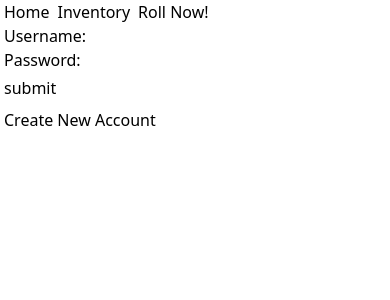
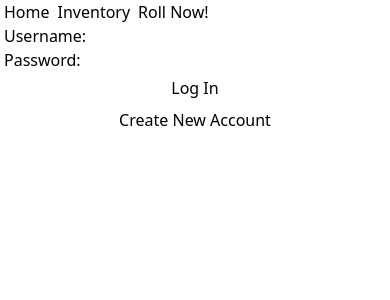
Before and after one commit to susheepls/GachaGear-WIP, a React (Vite) app in the folder frontend/: page /login in a window 390 px wide. Shown: the top 300 px of the page. Built offline with nearby package versions, Linux system fonts and the light colour scheme.

Commit message:
styling: add some more mobile css changes; make some buttons centered
I also made it so if the username is already taken, the message is set to username taken so users will know.

```diff
--- a/frontend/src/components/CreateNewAccForm.tsx
+++ b/frontend/src/components/CreateNewAccForm.tsx
@@ -35,17 +35,21 @@ const CreateNewAccForm: React.FC<Props> = (props) => {
     return (
         <div>
             <form onSubmit={handleSubmit}>
-                <label>
+                <div>
+                    <label className='p-1'>
                         Username:
                         <input name='username' type='text' value={formData.username} onChange={handleChange} required/>
                     </label>
-                <br/>
-                <label>
+                </div>
+                <div>
+                    <label className='p-1'>
                         Password:
                         <input name='password' type='password' value={formData.password} onChange={handleChange} required/>
                     </label>
-                <br/>
-                <button type='submit'>submit</button>
+                </div>
+                <div className='text-center'>
+                    <button type='submit'>Create Account!</button>
+                </div>
             </form>
         </div>
     )
--- a/frontend/src/components/LoginForm.tsx
+++ b/frontend/src/components/LoginForm.tsx
@@ -39,17 +39,21 @@ const LoginForm: React.FC<Props> = (props) => {
     return (
         <div>
             <form onSubmit={handleSubmit}>
+                <div>
                     <label className='p-1'>
                         Username:
                         <input name='username' type='text' value={formData.username} onChange={handleChange} required/>
                     </label>
-                <br/>
+                </div>
+                <div>
                     <label className='p-1'>
                         Password:
                         <input name='password' type='password' value={formData.password} onChange={handleChange} required/>
                     </label>
-                <br/>
-                <button className='p-1' type='submit'>submit</button>
+                </div>
+                <div className='text-center'>
+                    <button className='p-1' type='submit'>Log In</button>
+                </div>
             </form>
         </div>
     )
--- a/frontend/src/pages/GachaRoll.tsx
+++ b/frontend/src/pages/GachaRoll.tsx
@@ -14,7 +14,7 @@ const GachaRoll = () => {
   }
 
   return (
-    <div>
+    <div className='flex-col'>
       {!newItem ? (
         <div>
             <div>
--- a/frontend/src/pages/Home.tsx
+++ b/frontend/src/pages/Home.tsx
@@ -44,11 +44,11 @@ const Home = () => {
     return (
         <div>
             {!token ? (
-                <>
-                    <div className='p-1'>
+                <div className='flex'>
+                    <div className='p-1 m-auto'>
                         <button onClick={() => toLoginPage()}>Click Here to Login!</button>
                     </div>
-                </>
+                </div>
             ) : (
                 <>
                     <div>
--- a/frontend/src/pages/Login.tsx
+++ b/frontend/src/pages/Login.tsx
@@ -17,6 +17,12 @@ const Login = () => {
     }
   }, [loginMessage]);
 
+  useEffect(() => {
+    if(loginMessage === 'Internal Server Error'){
+      setLoginMessage('Username already taken')
+    }
+  }, [loginMessage]);
+
   return (
     <>
       { !isCreatingAcc ? (
@@ -25,10 +31,10 @@ const Login = () => {
             setLoginMessage = {setLoginMessage}
             setUsername = {setUsername}
           />
-          <div>
+          <div className='text-center'>
             {loginMessage}
           </div>
-          <div className='p-1'>
+          <div className='p-1 text-center'>
             <button onClick={() => setIsCreatingAcc(true)}>
               Create New Account
             </button>
```
Lines whose indentation alone changed are shown as unchanged.
